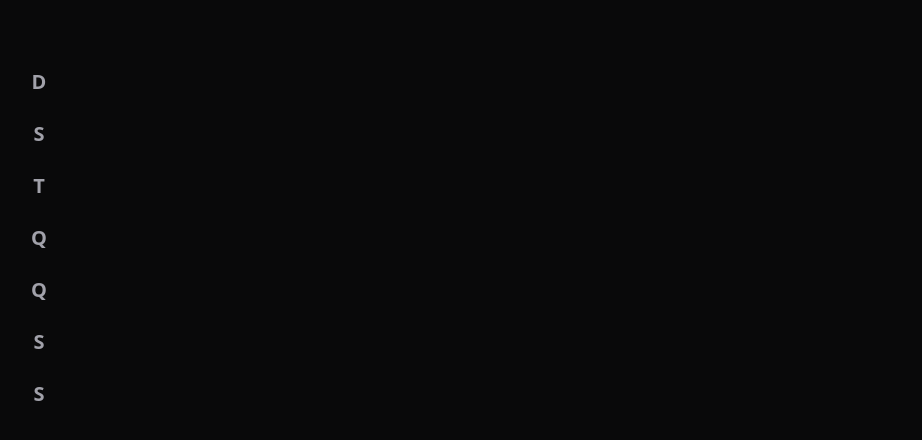
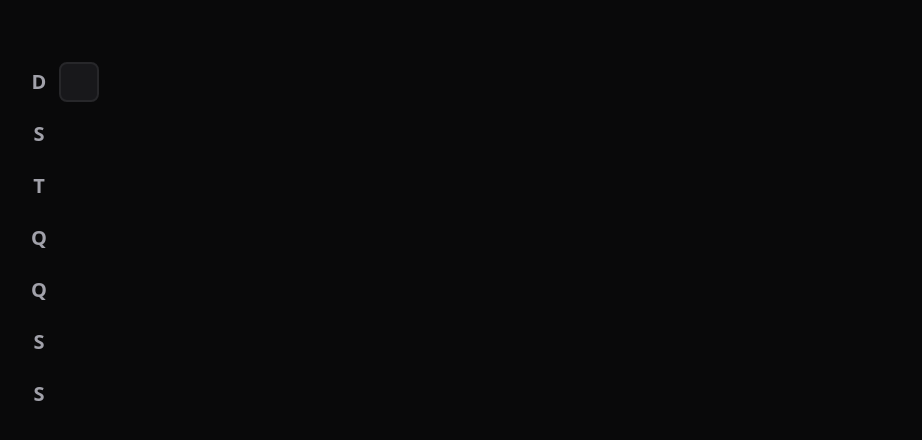
Before and after one commit to davimarcilio/nlwSetupWeb, a React (Vite) app: page / in a window 1280 px wide. Shown: the part 230-670 px from the top of the page, without its empty margins (133-1055 px from the left). Built offline with nearby package versions, Linux system fonts and the light colour scheme.

Commit message:
HabitDay created

```diff
--- a/src/components/Habit.tsx
+++ /dev/null
@@ -1,11 +0,0 @@
-interface HabitProps {
-  completed: number;
-}
-
-export function Habit({ completed }: HabitProps) {
-  return (
-    <div className="bg-zinc-900 w-10 h-10 text-white rounded m-2 flex items-center justify-center">
-      {completed}
-    </div>
-  );
-}
--- /dev/null
+++ b/src/components/HabitDay.tsx
@@ -0,0 +1,9 @@
+// interface HabitDayProps {
+//   completed: number;
+// }
+// { completed }: HabitDayProps
+export function HabitDay() {
+  return (
+    <div className="w-10 h-10 bg-zinc-900 border-2 border-zinc-800 rounded-lg"></div>
+  );
+}
--- a/src/components/SummaryTable.tsx
+++ b/src/components/SummaryTable.tsx
@@ -1,3 +1,5 @@
+import { HabitDay } from "./HabitDay";
+
 const weekDays = ["D", "S", "T", "Q", "Q", "S", "S"];
 
 export function SummaryTable() {
@@ -13,6 +15,9 @@
           </div>
         ))}
       </div>
+      <div className="grid grid-rows-7 grid-flow-col gap-3">
+        <HabitDay />
+      </div>
     </div>
   );
 }
```
